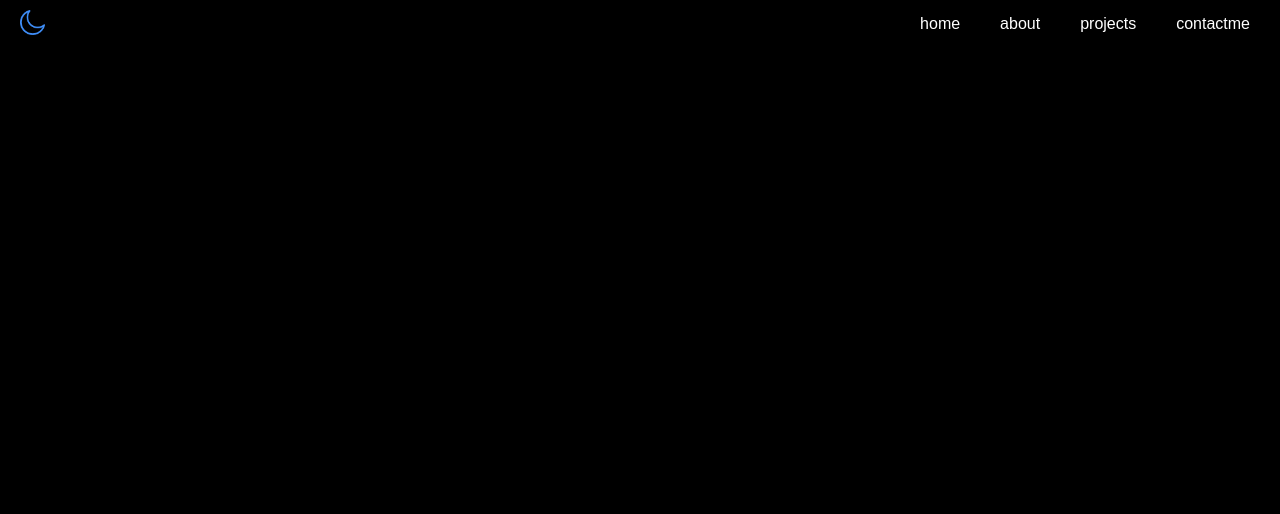
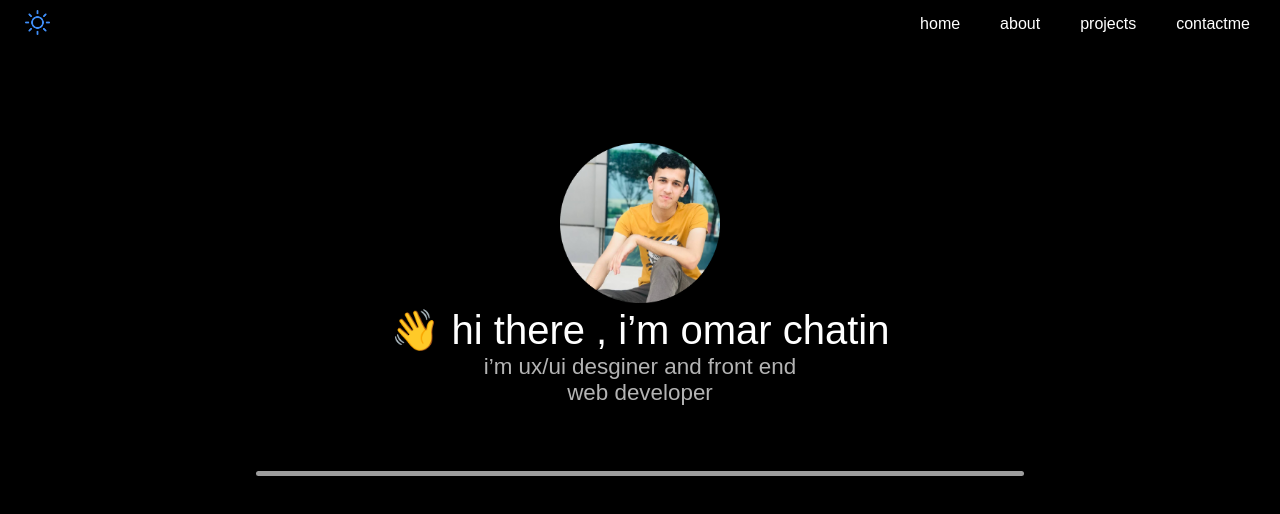
Before and after one commit to omer-os/my-portfolio, a React (Create React App) app: page / in a window 1280 px wide. Shown: the top 514 px of the page. Built offline with nearby package versions, Linux system fonts and the light colour scheme.

Commit message:
adding some theme changeing animations

```diff
--- a/src/App.css
+++ b/src/App.css
@@ -3,8 +3,11 @@ body{
     padding: 0;
     font-family: sans-serif;
     color: white;
+    background-color: black;
 }
-
+*:not(body){
+    transition: all .3s;
+}
 
 .right-nav{
     display: flex;
@@ -20,7 +23,37 @@ a{
 }
 
 .left-nav img{
-    margin: 0 0 0 10px;
+    position: absolute;
+    top: 10px;
+    left: 25px;
     width: 25px;
     cursor: pointer;
+    transition: all .5s ease-in-out;
 }
+
+
+.change-theme{
+    opacity: 0;
+}
+
+.me1{
+    width: 20vmin;
+}
+
+.first-section{
+    text-align: center;
+    margin-top: 90px;
+}
+.p1{
+    font-size: 5vmin;
+}
+.p2{
+    font-size: 2.8vmin;
+    width: 40vmin;
+    margin: auto;
+    color: #B4B4B4;
+}
+
+
+
+.showMenuBar{}
--- a/src/App.jsx
+++ b/src/App.jsx
@@ -1,15 +1,19 @@
 import React,{useState} from 'react'
-import {Body, NavBar} from './styles/style.jsx'
+import {Body, NavBar, Firstsection, Hr} from './styles/style.jsx'
 import './App.css'
 import moon from './imgs/moon.png'
+import sun from './imgs/sun.png'
+import me1 from './imgs/me1.png'
+
 function App() {
   const [Theme, setTheme] = useState(true)
 
   return (
     <Body Theme={Theme}>
-      <NavBar Theme={Theme}>
+      <NavBar className='NavBar' Theme={Theme}>
         <div className="left-nav">
-          <img src={moon} onClick={()=>setTheme(!Theme)} alt=""/>
+          <img className={Theme ? 'change-theme' : ''} src={moon} onClick={()=>setTheme(!Theme)} alt=""/>
+          <img className={!Theme ? 'change-theme' : ''} src={sun} onClick={()=>setTheme(!Theme)} alt=""/>
         </div>
         <div className="right-nav">
           <li><a href="">home</a></li>
@@ -18,6 +22,20 @@ function App() {
           <li><a href="">contactme</a></li>
         </div>
       </NavBar>
+
+
+      <Firstsection Theme={Theme} className="first-section">
+        <img src={me1} className='me1' alt=""/>
+        <div className="p1">👋 hi there , i’m omar chatin</div>
+        <div className="p2">i’m ux/ui desginer and front end web developer</div>
+        <Hr Theme={Theme}></Hr>
+      </Firstsection>
+
+      <div className="showMenuBar">
+        <div className="line"></div>
+        <div className="line"></div>
+      </div>
+
     </Body>
   )
 }
--- a/src/styles/style.jsx
+++ b/src/styles/style.jsx
@@ -11,5 +11,19 @@ export const NavBar = styled.div`
     display: flex;
     justify-content: space-between;
     width: calc(100%-5px);
-    padding: 10px;
+    padding: 10px 10px 20px 10px;
 `
+
+export const Firstsection = styled.div`
+color: ${(props)=>props.Theme ? 'white' : 'black'};
+`
+
+export const Hr = styled.div`
+width: 60%;
+height: 5px;
+background-color: ${(props)=>props.Theme ? '#9D9D9D' : 'red'};
+margin: auto;
+border-radius: 10px;
+margin-top: 65px;
+margin-bottom: 65px;
+`
```
Also changed, not shown: src/imgs/me1.png (added), src/imgs/sun.png (added).
